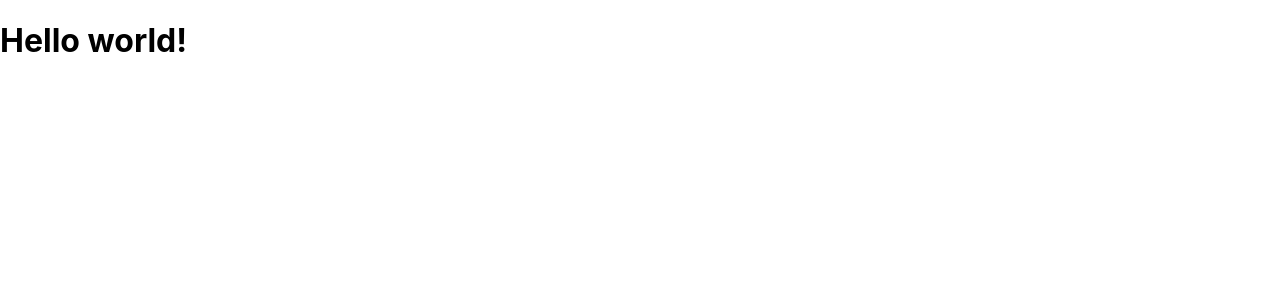
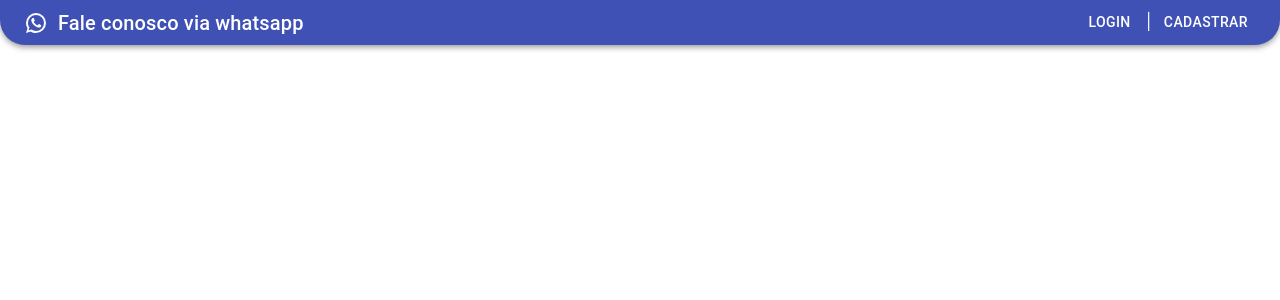
Before and after one commit to felipegaldy/artAtivaFrontEnd, a React (Create React App) app: page / in a window 1280 px wide. Shown: the top 300 px of the page. Built offline with nearby package versions, Linux system fonts and the light colour scheme.

Commit message:
topnavbar

```diff
--- a/src/App.tsx
+++ b/src/App.tsx
@@ -1,10 +1,11 @@
 import React from 'react';
 import './App.css';
+import TopNavbar from './components/estaticos/topnavbar/TopNavbar';
 
 function App() {
   return (
     <>
-    <h1>Hello world!</h1>
+      <TopNavbar />
     </>
 
   );
--- a/src/components/estaticos/topnavbar/TopNavbar.css
+++ b/src/components/estaticos/topnavbar/TopNavbar.css
@@ -0,0 +1,23 @@
+.top-nav{
+    height: 45px;
+    border-radius: 0px 0px 25px 25px;
+    display: flex;
+    justify-content: center;
+}
+
+.title{
+    font-size: 16px;
+    display:flex;
+    align-items: center;
+}
+
+.iconeWhats{
+    margin-right: 10px;
+}
+.toolbar{
+    display: flex;
+    justify-content: space-between;
+    align-items: center;
+    width: 100%;
+    height: 100%;
+}
--- a/src/components/estaticos/topnavbar/TopNavbar.tsx
+++ b/src/components/estaticos/topnavbar/TopNavbar.tsx
@@ -1,9 +1,28 @@
-import React from 'react'
+import React from "react";
+import { AppBar, IconButton, Toolbar, Typography, Button } from "@material-ui/core";
+import MenuIcon from '@mui/icons-material/Menu';
+import './TopNavbar.css';
+import WhatsAppIcon from '@material-ui/icons/WhatsApp';
+import { Box } from '@mui/material';
+
 
 function TopNavbar() {
   return (
-    <div>TopNavbar</div>
-  )
+    <>
+      <AppBar position="static" className="top-nav">
+        <Toolbar className="toolbar">
+          <Box>
+            <Typography variant="h6" className="title">
+                <WhatsAppIcon className="iconeWhats" /> Fale conosco via whatsapp
+            </Typography>
+          </Box>
+          <Box>
+            <Button color="inherit">Login</Button> | <Button color="inherit">Cadastrar</Button>
+          </Box>
+        </Toolbar>
+      </AppBar>
+    </>
+  );
 }
 
-export default TopNavbar
+export default TopNavbar;
```
